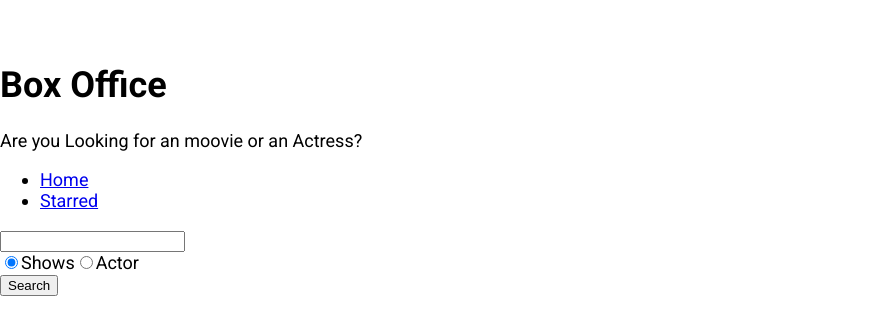
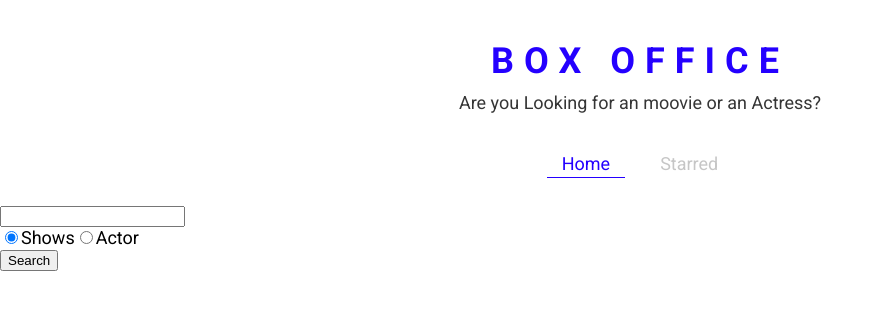
Before and after one commit to rohit-sanwariya/react-box-officeapp, a React (Create React App) app: page / in a window 1280 px wide. Shown: the top 334 px of the page, without its empty margins (0-884 px from the left). Built offline with nearby package versions, Linux system fonts and the light colour scheme.

Commit message:
App styling Overall

```diff
--- a/src/App.js
+++ b/src/App.js
@@ -4,9 +4,21 @@
 import Home from "./Pages/Home";
 import Starred from "./Pages/Starred";
 import ShowPage from "./Pages/ShowPage";
+import { ThemeProvider } from "styled-components";
+const theme = {
+  mainColors: {
+    blue: '#2400ff',
+    gray: '#c6c6c6',
+    dark: '#353535',
+  },
+};
+
+
+
+
 function App() {
   return (
-
+    <ThemeProvider theme={theme}>
     <Switch>
       <Route exact={true} path="/">
         <Home/>
@@ -22,7 +34,7 @@
         <h1 style={{color:'#e32755'}}>404! Page Not found</h1>
       </Route>
     </Switch>
-
+    </ThemeProvider>
   );
 }
 
--- a/src/Components/Nav.js
+++ b/src/Components/Nav.js
@@ -1,15 +1,18 @@
 import React from 'react'
-import { Link } from 'react-router-dom'
+import {  useLocation } from 'react-router-dom'
+import { NavList,LinkStyled } from "../Components/Navs.styled";
 const Links = [{to:'/',text:'Home'},{to:'/starred',text:'Starred'},]
+
 const Nav = () => {
+    const location = useLocation()
     return (
         <div>
-            <ul>
+            <NavList style={{}}>
                 {Links.map((link,i)=> <li key={i}>
-                   <Link to={link.to}>{link.text}</Link>
+                   <LinkStyled style={link.to===location.pathname?{color:"#2400ff",borderBottom:"#2400ff solid 1px" }:{color:"#c6c6c6"}} to={link.to}>{link.text}</LinkStyled>
                 </li>)}
 
-            </ul>
+            </NavList>
         </div>
     )
 }
--- /dev/null
+++ b/src/Components/Navs.styled.js
@@ -0,0 +1,41 @@
+import styled from 'styled-components';
+import { Link } from 'react-router-dom';
+
+export const NavList = styled.ul`
+  display: flex;
+  justify-content: center;
+  list-style: none;
+  margin: 0 0 30px;
+  padding: 0;
+`;
+
+export const LinkStyled = styled(Link)`
+  margin: 0 10px;
+  padding: 3px 15px;
+  position: relative;
+  text-decoration: none;
+  color: ${({ theme }) => theme.mainColors.gray};
+  &.active {
+    color: ${({ theme }) => theme.mainColors.blue};
+    &:after {
+      content: '';
+      position: absolute;
+      display: block;
+      height: 2px;
+      left: 0%;
+      bottom: 0;
+      background-color: ${({ theme }) => theme.mainColors.blue};
+      animation: slide-in 0.3s ease-in forwards;
+      @keyframes slide-in {
+        from {
+          left: 50%;
+          width: 0;
+        }
+        to {
+          left: 0%;
+          width: 100%;
+        }
+      }
+    }
+  }
+`;
--- a/src/Components/Title.js
+++ b/src/Components/Title.js
@@ -1,11 +1,11 @@
 import React from 'react'
-
+import {TitleWrapper} from "../Components/Title.styled"
 const Title = ({title,subtitle}) => {
     return (
-        <div>
+        <TitleWrapper>
             <h1>{title}</h1>
             <p>{subtitle}</p>
-        </div>
+        </TitleWrapper>
     )
 }
 
--- /dev/null
+++ b/src/Components/Title.styled.js
@@ -0,0 +1,18 @@
+import styled from 'styled-components';
+
+export const TitleWrapper = styled.div`
+  text-align: center;
+  margin: 0 0 40px;
+
+  h1 {
+    color: ${({ theme }) => theme.mainColors.blue};
+    letter-spacing: 10px;
+    text-transform: uppercase;
+    margin: 0 0 10px;
+  }
+
+  p {
+    color: ${({ theme }) => theme.mainColors.dark};
+    margin: 0;
+  }
+`;
```
